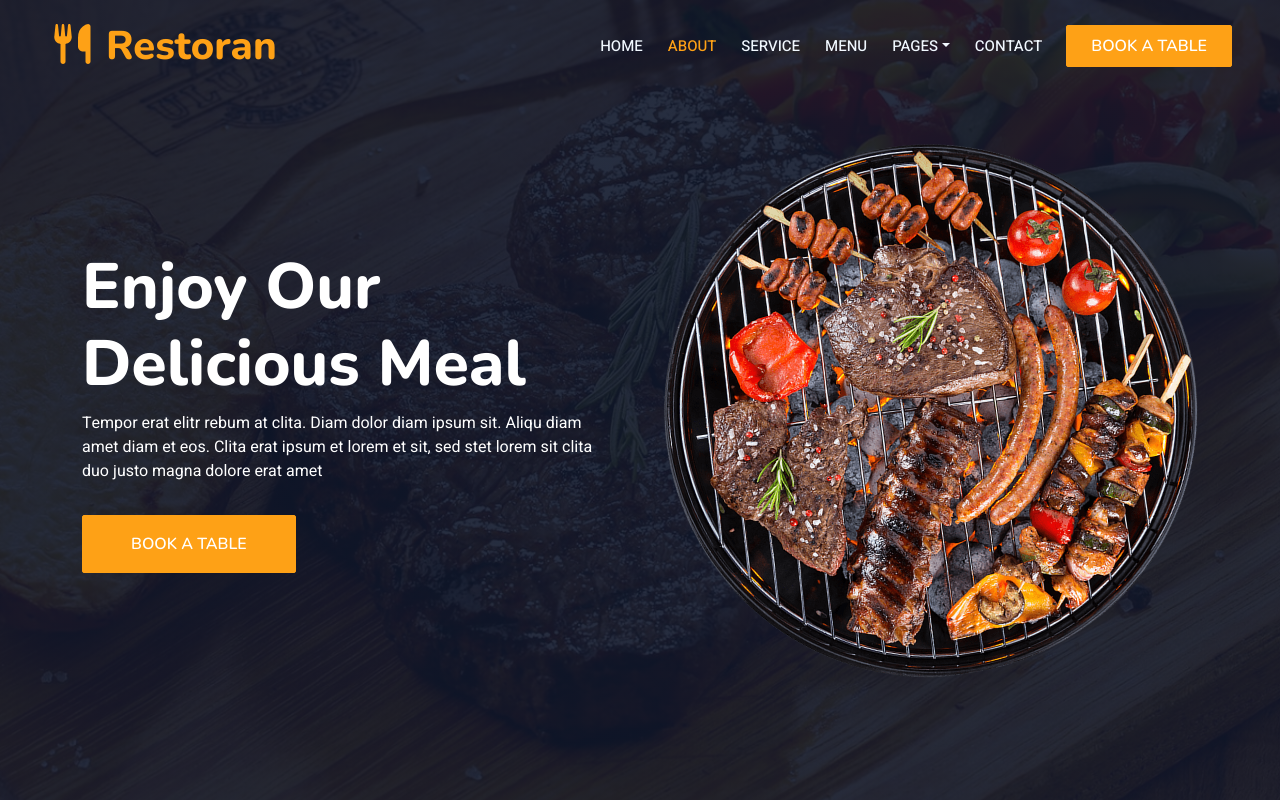
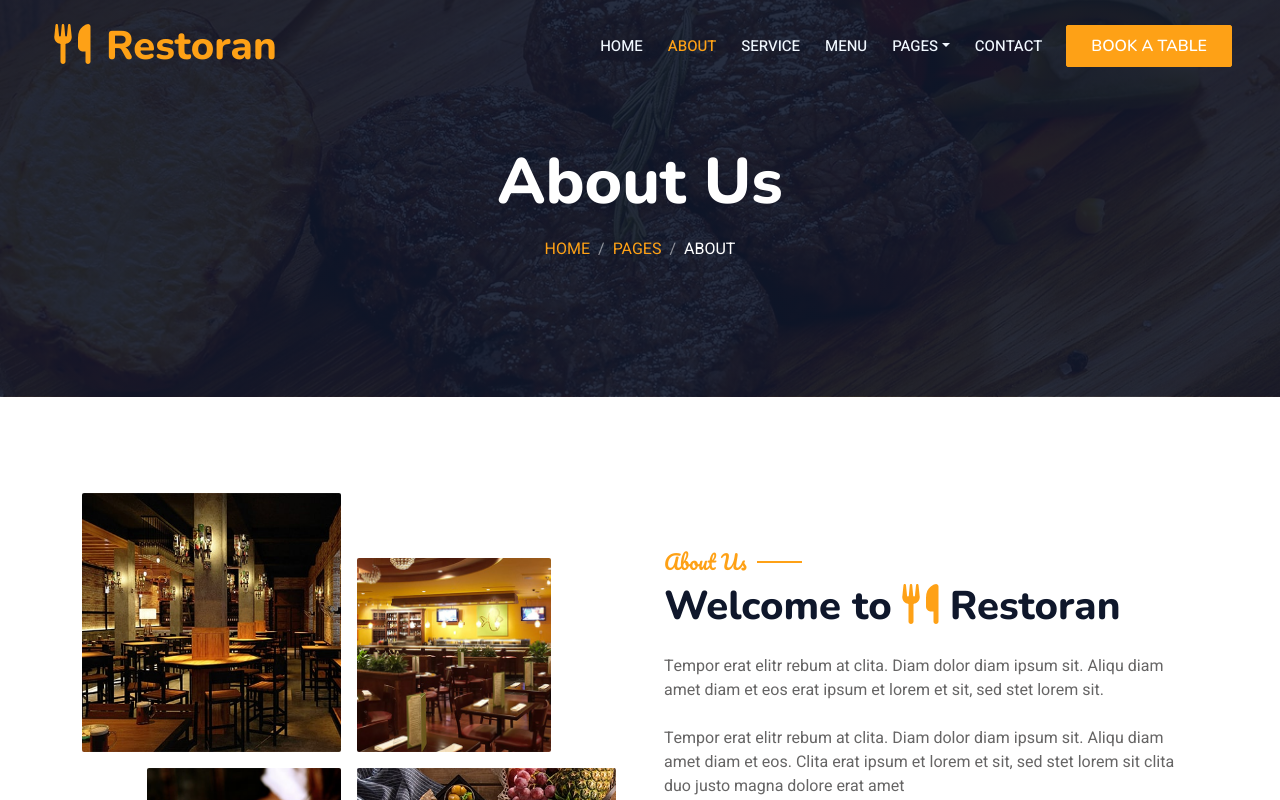
Before and after one commit to akbarazy/restoran-reactjs, a React (Create React App) app: page /about in a window 1280 px wide. Shown: the top 800 px of the page. Built offline with nearby package versions, Linux system fonts and the light colour scheme.

Commit message:
Create dynamic hero based on routes

```diff
--- a/src/components/Hero.js
+++ b/src/components/Hero.js
@@ -1,43 +1,70 @@
 import heroImg from '../assets/images/hero.png';
-import { Link } from 'react-router-dom';
+import { Link, useLocation } from 'react-router-dom';
 
 function Hero() {
+  const pageTitles = {
+    '/service': 'Services',
+    '/contact': 'Contact Us',
+    '/about': 'About Us',
+    '/menu': 'Food Menu',
+    '/team': 'Our Team',
+  };
+  const location = useLocation();
+  const path = location.pathname;
+  const isHome = path === '/' || path === '/home';
+  const pageTitle = pageTitles[path] || path.slice(1).replace('-', ' ');
+
   return (
-    <div className='container-xxl py-5 bg-dark hero-header mb-5'>
-      <div className='container my-5 py-5'>
-        <div className='row align-items-center g-5'>
-
-          <div className='col-lg-6 text-center text-lg-start'>
-            <h1 className='display-3 text-white animated slideInLeft'>
+    <div className="container-xxl py-5 bg-dark hero-header mb-5">
+      {isHome ? (
+        <div className="container my-5 py-5">
+          <div className="row align-items-center g-5">
+            <div className="col-lg-6 text-center text-lg-start">
+              <h1 className="display-3 text-white animated slideInLeft">
                 Enjoy Our <br /> Delicious Meal
               </h1>
-
-            <p className='text-white animated slideInLeft mb-4 pb-2'>
+              <p className="text-white animated slideInLeft mb-4 pb-2">
                 Tempor erat elitr rebum at clita. Diam dolor diam ipsum sit.
                 Aliqu diam amet diam et eos. Clita erat ipsum et lorem et sit,
                 sed stet lorem sit clita duo justo magna dolore erat amet
               </p>
-
               <Link
-              to='/booking'
-              className='btn btn-primary py-sm-3 px-sm-5 me-3 animated slideInLeft'
+                to="/booking"
+                className="btn btn-primary py-sm-3 px-sm-5 me-3 animated slideInLeft"
               >
                 Book A Table
               </Link>
             </div>
-
-          <div className='col-lg-6 text-center text-lg-end overflow-hidden'>
-            <img
-              className='img-fluid'
-              src={heroImg}
-              alt='Delicious Meal'
-            />
-          </div>
-
+            <div className="col-lg-6 text-center text-lg-end overflow-hidden">
+              <img className="img-fluid" src={heroImg} alt="Delicious Meal" />
             </div>
           </div>
         </div>
+      ) : (
+        <div className="container text-center my-5 pt-5 pb-4">
+          <h1 className="display-3 text-white mb-3 text-capitalize animated slideInDown">
+            {pageTitle}
+          </h1>
+          <nav aria-label="breadcrumb">
+            <ol className="breadcrumb justify-content-center text-uppercase">
+              <li className="breadcrumb-item">
+                <Link to="/">Home</Link>
+              </li>
+              <li className="breadcrumb-item">
+                <Link to='#'>Pages</Link>
+              </li>
+              <li
+                className="breadcrumb-item text-white active"
+                aria-current="page"
+              >
+                {path.slice(1).replace('-', ' ').toUpperCase()}
+              </li>
+            </ol>
+          </nav>
+        </div>
+      )}
+    </div>
   );
-};
+}
 
 export default Hero;
```
Lines whose indentation alone changed are shown as unchanged.
